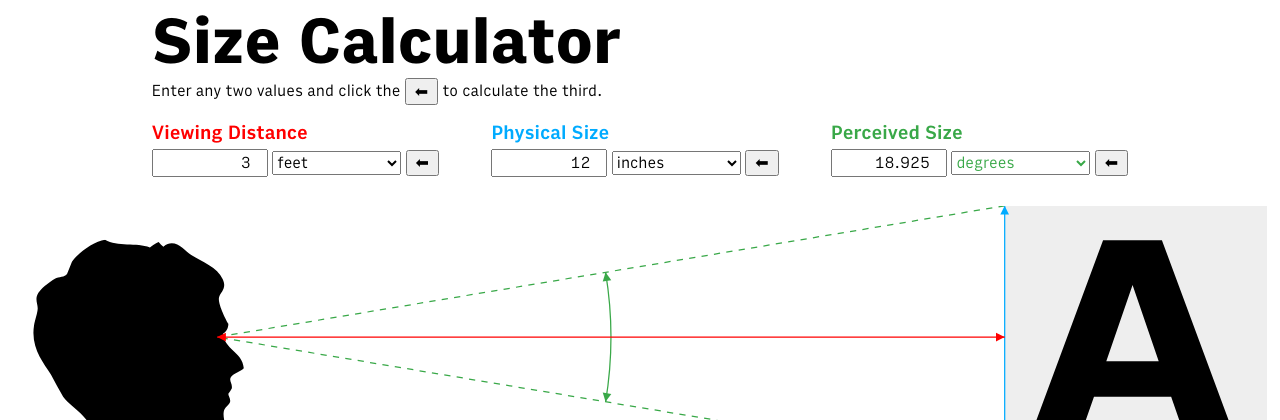
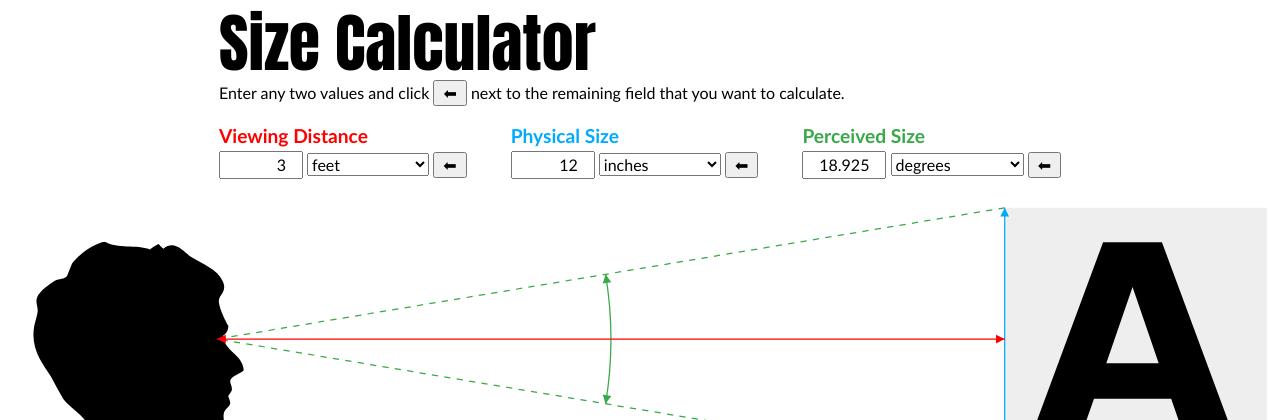
Before and after one commit to chrislewiscodes/SizeCalc10K, a PHP site: page / in a window 1280 px wide. Shown: the top 420 px of the page. Run offline with PHP 8.4, Linux system fonts and the light colour scheme; some web fonts are replaced.

Commit message:
HTML/CSS cleanup

```diff
--- a/index.php
+++ b/index.php
@@ -348,7 +348,7 @@ EOF;
 				return trim(preg_replace('/\n(?!\n)/', "\\0\t\t", $out)) . "\n";
 			});
 
-			if (feature("fonts")) { include("fonts.css"); }
+			#if (feature("fonts")) { include("fonts.css"); }
 			include("style.css");
 			ob_end_flush();
 		?>
@@ -374,71 +374,41 @@ EOF;
 <div id='formwrapper'>
 <form>
 	<h1><a href='./'>Size Calculator</a></h1>
-	<!--<h2>Solve for …</h2>-->
-	<p>Enter any two values and click the <button type="button"><?php print $button; ?></button> to calculate the third.</p>
+	<p>Enter any two values and click <button type="button" aria-disabled="true" tabindex="-1"><?php print $button; ?></button> next to the remaining field that you want to calculate.</p>
 
 	<div class="solve-for distance" data-what="distance">
-		<h3>
-			<!--<label><input tabindex='1' type="radio" name="solve-for" value="distance">Viewing distance</label>-->
-			Viewing Distance
-		</h3>
-		<!--
-		<input type='checkbox' id='distance-lock' value='lock' class='lock'><label class='lock' for='distance-lock' title='Lock this value'></label>
-		-->
+		<h3>Viewing Distance</h3>
 		<input tabindex='2' id='distance-value' type="number" name="distance" min="0" step="any" value="<?php echo $sizecalc->fieldValue('distance'); ?>">
 		<select tabindex='2' class='length' id='distance-units' name="distance-units">
 			<?php $sizecalc->printLengthOptions('distance', 3); ?>
 		</select>
-		<button name="solve-for" type="submit" value="distance"><?php print $button; ?></button>
-		<!--
-		<input tabindex='3' type="range" name="distance-range">
-		-->
+		<button tabindex="3" name="solve-for" type="submit" value="distance" aria-label="Solve for distance"><?php print $button; ?></button>
 	</div>
 
 	<div class="solve-for size" data-what="size">
-		<h3>
-			<!--<label><input tabindex='1' type="radio" name="solve-for" value="size">Physical size</label>-->
-			Physical Size
-		</h3>
-		<!--
-		<input type='checkbox' id='size-lock' value='lock' class='lock'><label class='lock' for='size-lock' title='Lock this value'></label>
-		-->
+		<h3>Physical Size</h3>
 		<input tabindex='2' id='size-value' type="number" name="size" min="0" step="any" value="<?php echo $sizecalc->fieldValue('size'); ?>">
 		<select tabindex='2' class='length' id='size-units' name="size-units">
 			<?php $sizecalc->printLengthOptions('size', 3); ?>
 		</select>
-		<button name="solve-for" type="submit" value="size"><?php print $button; ?></button>
-		<!--
-		<input tabindex='3' type="range" name="size-range">
-		-->
+		<button tabindex="3" name="solve-for" type="submit" value="size" aria-label="Solve for physical size"><?php print $button; ?></button>
 	</div>
 
 	<div class="solve-for angle" data-what="angle">
-		<h3>
-			<!--<label><input tabindex='1' type="radio" name="solve-for" value="angle">Perceived size</label>-->
-			Perceived Size
-		</h3>
-		<!--
-		<input type='checkbox' id='angle-lock' value='lock' class='lock'><label class='lock' for='angle-lock' title='Lock this value'></label>
-		-->
+		<h3>Perceived Size</h3>
 		<input tabindex='2' id='angle-value' type="number" name="angle" min="0" step="any" value="<?php echo $sizecalc->fieldValue('angle'); ?>">
 		<select tabindex='2' class='angle' id='angle-units' name="angle-units">
 			<?php $sizecalc->printAngleOptions('angle', 3); ?>
 		</select>
-		<button name="solve-for" type="submit" value="angle"><?php print $button; ?></button>
-		<!--
-		<input tabindex='3' type="range" name="angle-range" min='1' max='179'>
-		-->
+		<button tabindex="3" name="solve-for" type="submit" value="angle" aria-label="Solve for perceived size"><?php print $button; ?></button>
 	</div>
-
-	<div class='clearer'></div>
 </form>
 </div>
 
 <?php $sizecalc->printSVG(true); ?>
 
 <div id='credits'>
-Size&nbsp;Calculator is a project by <a href='http://nicksherman.com/'>Nick&nbsp;Sherman</a> and <a href='http://chrislewis.codes/'>Chris&nbsp;Lewis</a>. Follow&nbsp;<a href='https://twitter.com/SizeCalculator'>@SizeCalculator</a> on&nbsp;Twitter.
+Size&nbsp;Calculator is a project by <a href='http://nicksherman.com/'>Nick&nbsp;Sherman</a> and <a href='https://chrislewis.codes/'>Chris&nbsp;Lewis</a>. Follow&nbsp;<a href='https://twitter.com/SizeCalculator'>@SizeCalculator</a> on&nbsp;Twitter.
 </div>
 
 </body>
--- a/style.css
+++ b/style.css
@@ -105,7 +105,7 @@ h3 * {
 .solve-for {
 	position: relative;
 	display: inline-block;
-	margin-right: 3em;
+	margin-right: 2.5em;
 }
 
 .solve-for.angle {
@@ -116,68 +116,23 @@ h3 * {
 	font-weight: bold;
 }
 
-.distance {
+.distance h3 {
 	color: #FF0000;
 }
 
-.angle {
+.angle h3 {
 	color: #39A848;
 }
 
-.size {
+.size h3 {
 	color: #00ABFF;
-}
-
-input[type="radio"] {
-	line-height: 1em;
-	width: 1em;
-	margin-right: .75em;
 }
 
 input[type="number"] {
 	display: inline-block;
 	text-align: right;
-	width: 7em;
+	width: 5em;
 	height: 1.5em;
-}
-
-input[type="range"] {
-	display: block;
-	width: 18em;
-	padding: 1em;
-}
-
-
-@font-face {
-	font-family: 'icomoon';
-	src:url('fonts/icomoon.eot');
-	src:url('fonts/icomoon.eot?#iefix') format('embedded-opentype'),
-		url('fonts/icomoon.ttf') format('truetype'),
-		url('fonts/icomoon.woff') format('woff'),
-		url('fonts/icomoon.svg#icomoon') format('svg');
-	font-weight: normal;
-	font-style: normal;
-}
-
-label.lock {
-	position: absolute;
-	right: 101%;
-	width: 1em;
-	height: 1em;
-	font-family: icomoon;
-	padding-top: 5px;
-}
-
-input[type="checkbox"] {
-	display: none;
-}
-
-input.lock + label.lock:after {
-	content: "\1f513"; /* unlocked */
-}
-
-input.lock:checked + label.lock:after {
-	content: "\1f512"; /* locked */
 }
 
 button {
@@ -190,24 +145,18 @@ b, strong {
 i, em, cite {
 	font-style: italic;
 }
-p, ul, ol, figcaption {
+p, figcaption {
 	line-height: 1.5em;
 }
 p + p {
 	margin-top: 1.2em;
-}
-ul, ol {
-	margin: 1em 1em 1.5em 1.4em;
-}
-li {
-	line-height: 1.5em;
-	margin-bottom: 0.5em;
 }
 
 #observer {
 	position: relative;
 	padding: 1%;
 	width: 98%;
+	height: auto;
 }
 
 #credits {
```
